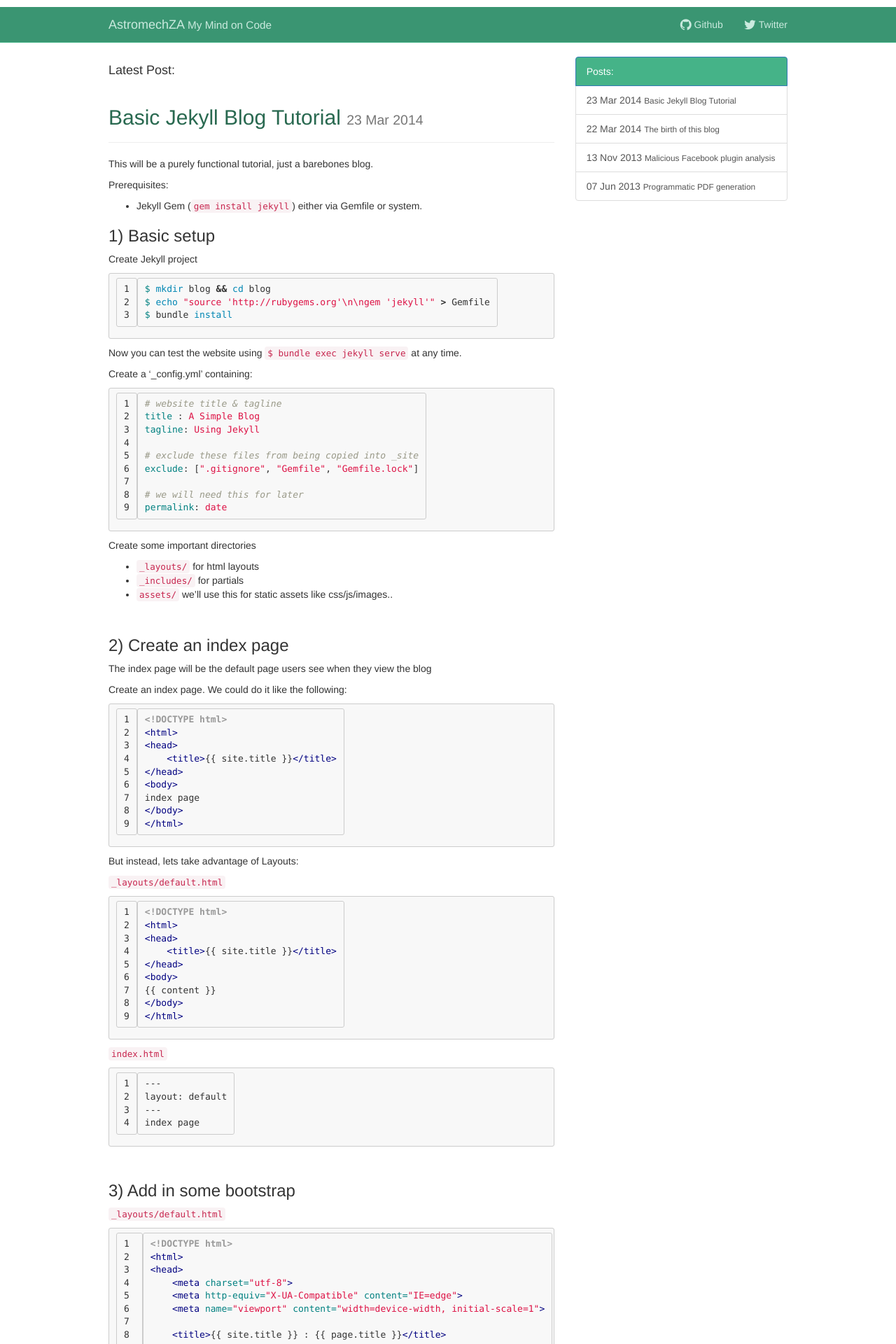
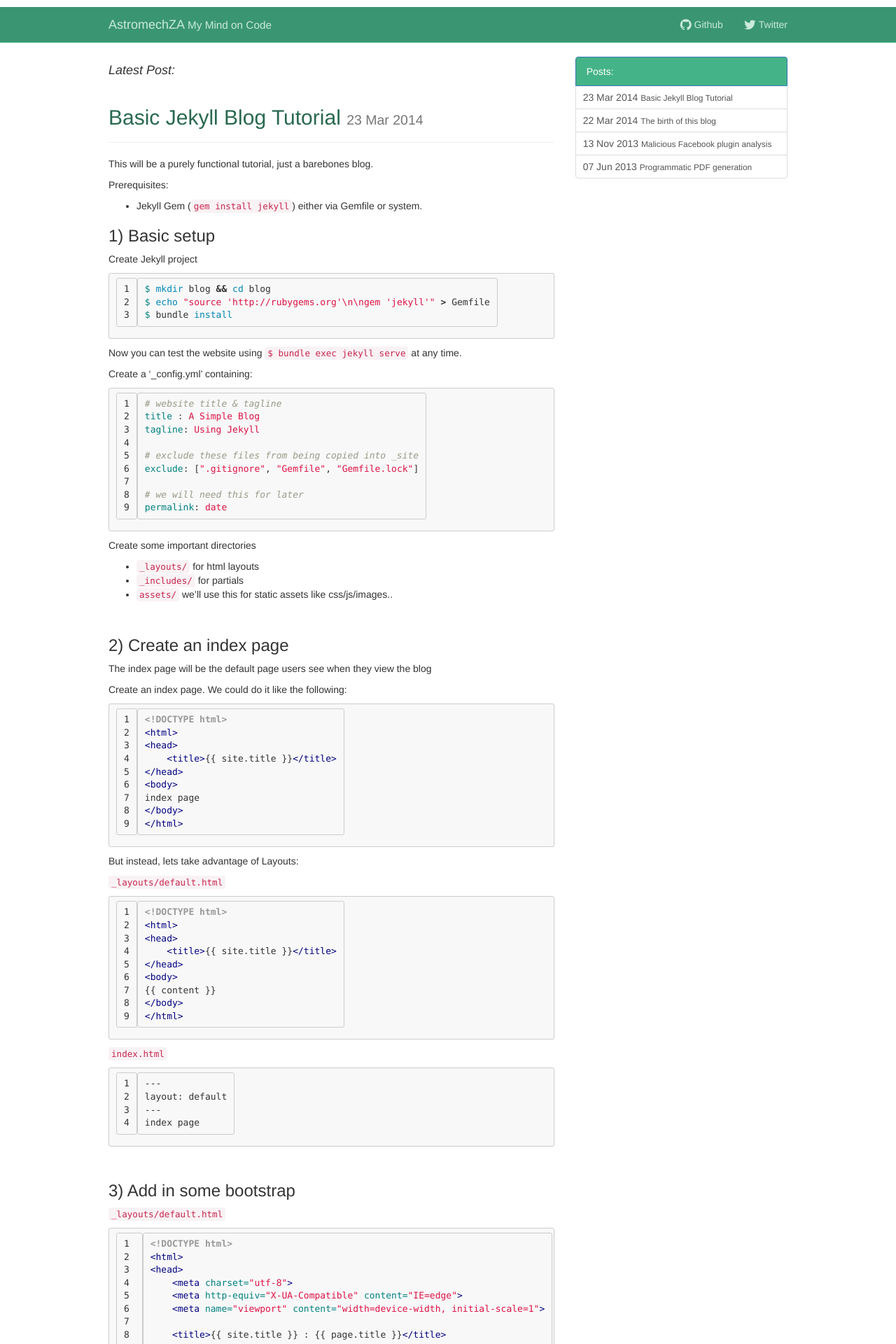
Before and after one commit to astromechza/AstromechZA.github.io, a Jekyll site: the page built from index.html, in a window 1280 px wide. Shown: the top 1920 px of the page at 70% size. Built offline with Jekyll 4.4.1, drawn with Linux system fonts in a browser that asks for light colours; nearby versions of some CDN libraries.

Commit message:
fixed some css

```diff
--- a/index.html
+++ b/index.html
@@ -4,7 +4,7 @@ title: Home
 ---
 <div class="row">
     <div class="col-md-8">
-        <h4>Latest Post:</h4>
+        <h4><em>Latest Post:</em></h4>
         {% for post in site.posts limit:1 %}
 
             <div class="page-header">
@@ -32,7 +32,7 @@ title: Home
         <div class="list-group">
             <div class="list-group-item active">Posts:</div>
             {% for post in site.posts %}
-                <a href="{{ post.url }}" class="list-group-item">{{ post.date | date_to_string}} <small>{{ post.title }}</small></a>
+                <a href="{{ post.url }}" class="post-link list-group-item">{{ post.date | date_to_string}} <small>{{ post.title }}</small></a>
             {% endfor %}
         </div>
     </div>
```
Also changed, not shown: _includes/custom.partial.css (+10 -0 lines).
